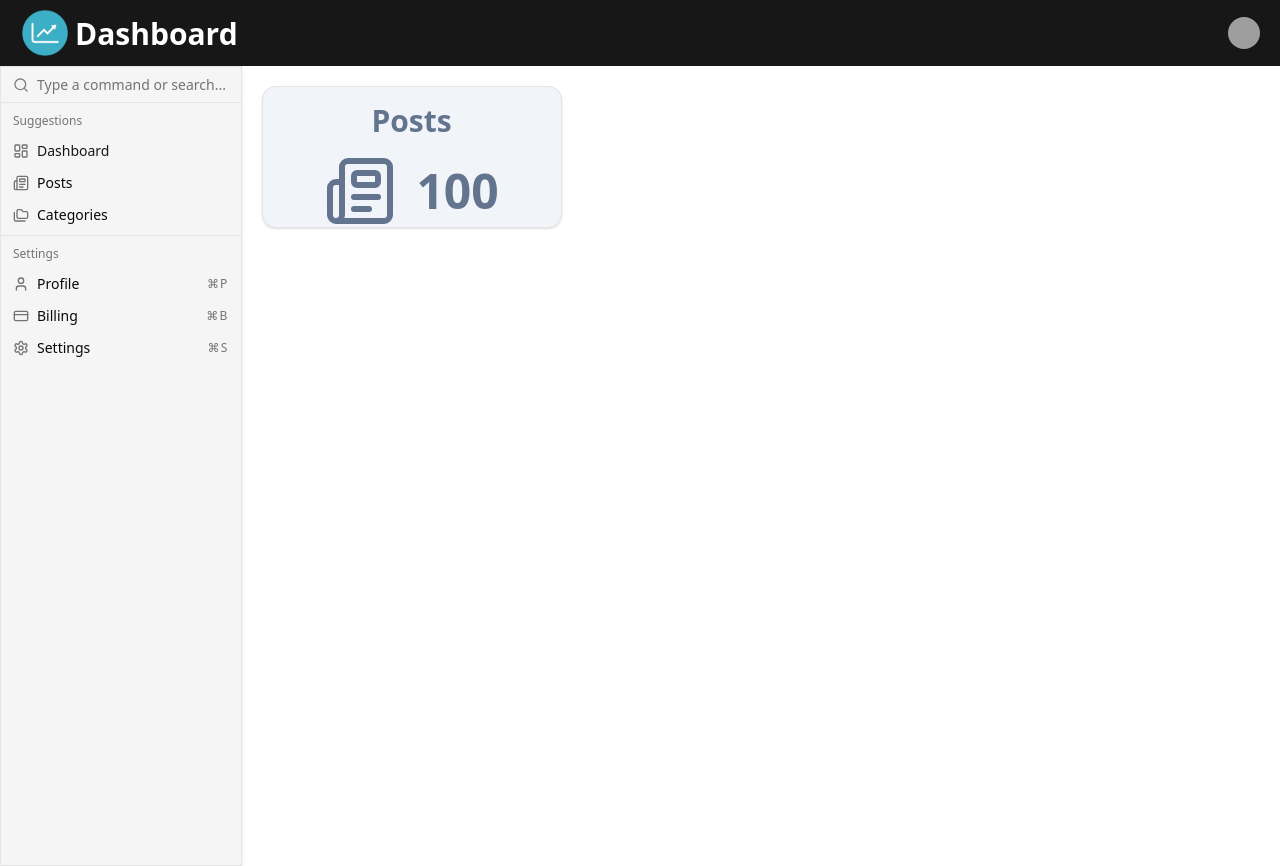
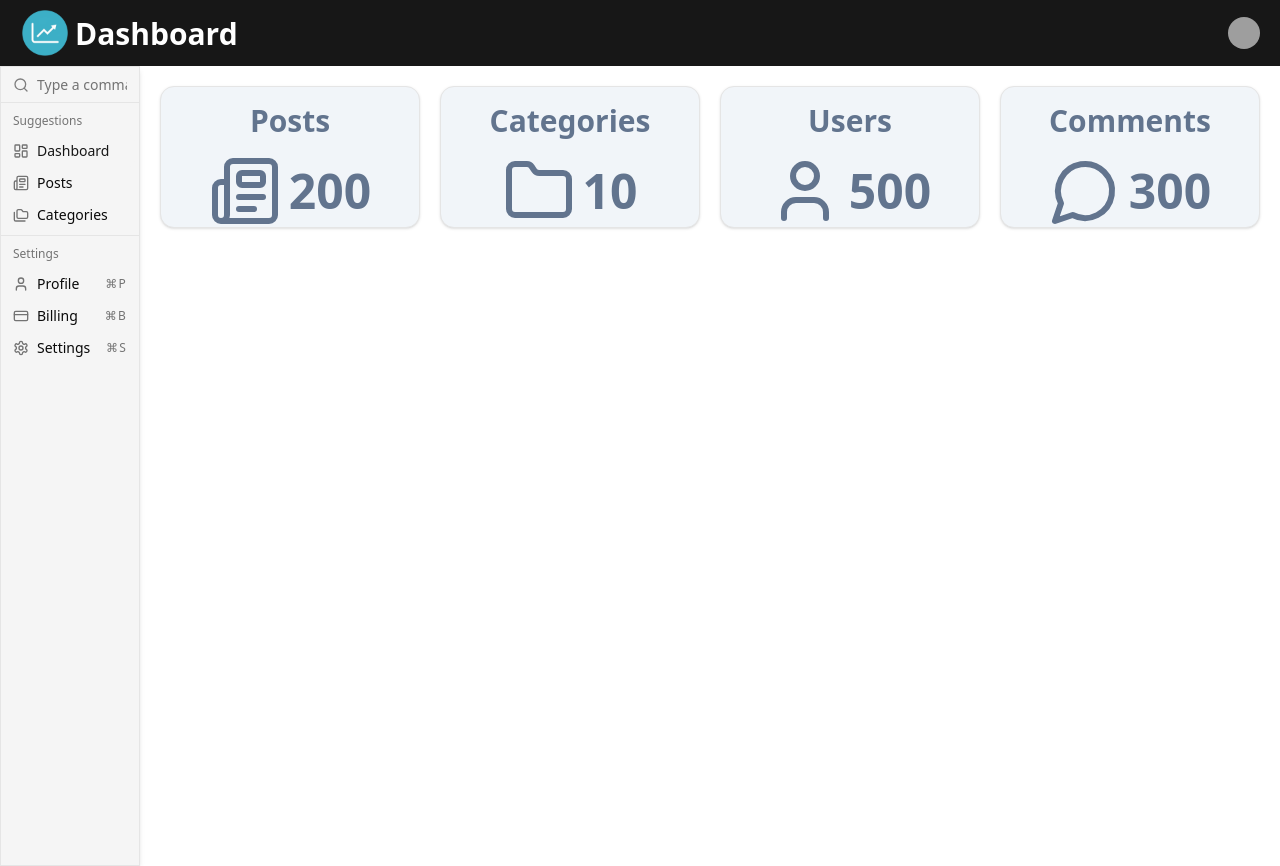
Before and after one commit to HumbleBoyy/Admin-Dashboard-NextJs, a Next.js app: page / in a window 1280 px wide. Built offline with nearby package versions, Linux system fonts and the light colour scheme; grey boxes are pictures that could not be loaded.

Commit message:
New Commit

```diff
--- a/app/page.tsx
+++ b/app/page.tsx
@@ -1,13 +1,15 @@
 import DashBoardCard from "@/components/dashboard/DashBoardCard"
-import { Newspaper } from "lucide-react"
+import { Folder, MessageCircle, Newspaper, User } from "lucide-react"
 
 
 const MainPage = () => {
   return (
     <>
        <div className="flex flex-col md:flex-row justify-between gap-5 mb-5">
-         <DashBoardCard title="Posts" icon={<Newspaper className="text-slate-500" size={72}/>} count={100}/>
-
+         <DashBoardCard title="Posts" icon={<Newspaper className="text-slate-500" size={72}/>} count={200}/>
+         <DashBoardCard title="Categories" icon={<Folder className="text-slate-500" size={72}/>} count={10}/>
+         <DashBoardCard title="Users" icon={<User className="text-slate-500" size={72}/>} count={500}/>
+         <DashBoardCard title="Comments" icon={<MessageCircle className="text-slate-500" size={72}/>} count={300}/>
        </div>
     </>
   )
--- a/components/dashboard/DashBoardCard.tsx
+++ b/components/dashboard/DashBoardCard.tsx
@@ -10,7 +10,7 @@ import { DashBoardCardType } from "@/types/DashboardCardType"
     <Card className="w-[300px] bg-slate-100 dark:bg-slate-800 p-4 pb-0">
       <CardContent>
         <h3 className="text-3xl text-center mb-4 font-bold text-slate-500 dark:text-slate-200">{title}</h3>
-        <div className="flex gap-5 justify-center items-center">
+        <div className="flex gap-2 justify-center items-center">
            {icon}
            <strong className="text-5xl font-semibold text-slate-500 dark:text-slate-200">{count}</strong>
         </div>
```
